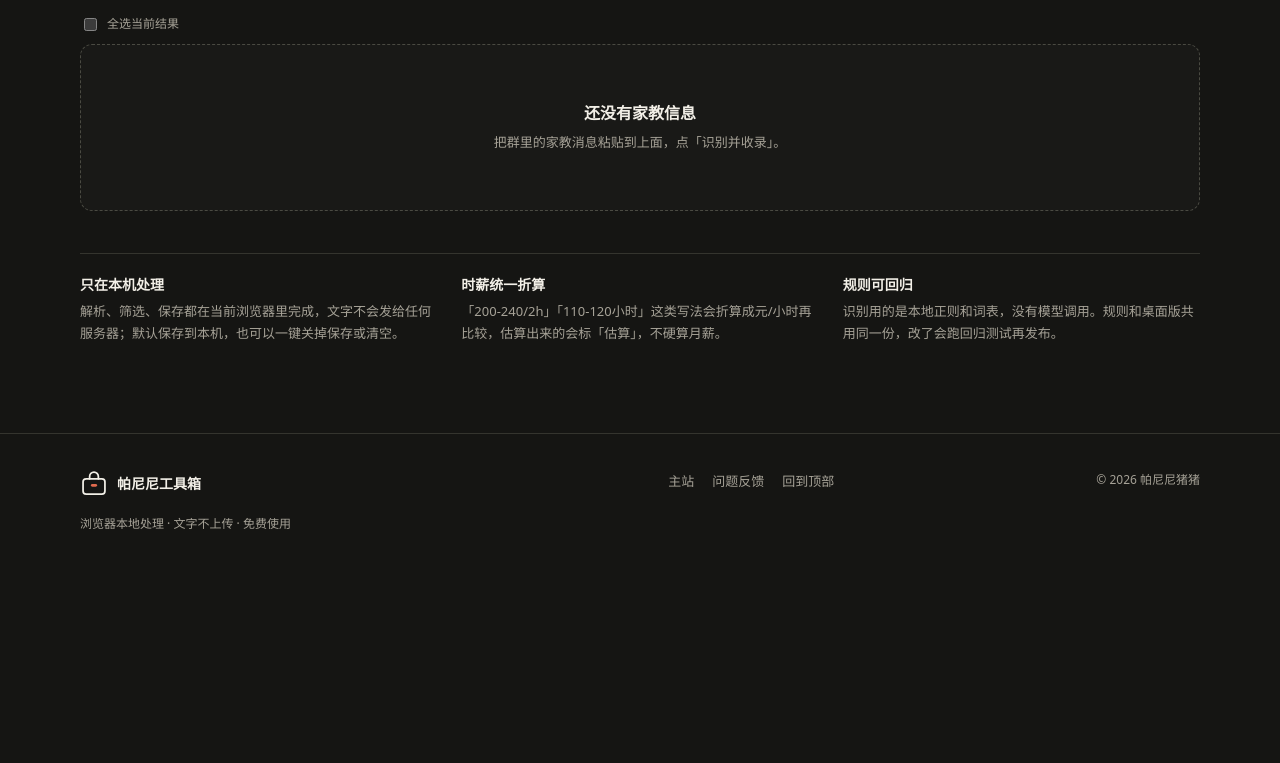
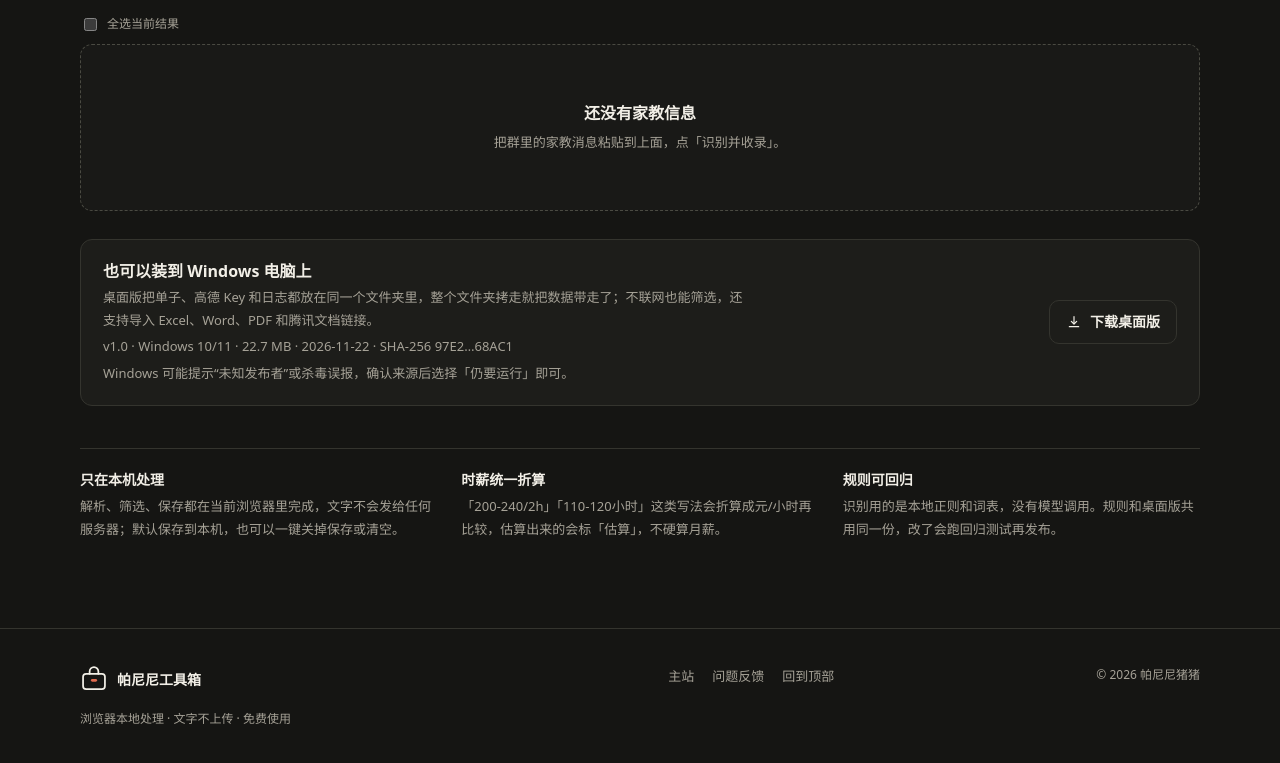
Before and after one commit to Panini-pig/tools, a plain HTML site: page tutor-filter/index.html in a window 1280 px wide. Shown: the part 823-1586 px from the top of the page. Before the commit the page ends 1400 px from the top, so only its background shows below. Drawn offline with Linux system fonts and the light colour scheme.

Commit message:
Add Windows desktop download to tutor-filter (v1.0, 22.7 MB)

```diff
--- a/tutor-filter/index.html
+++ b/tutor-filter/index.html
@@ -290,6 +290,23 @@
       </section>
     </section>
 
+    <section class="download-panel" aria-labelledby="desktop-title">
+      <div class="download-copy">
+        <h2 id="desktop-title">也可以装到 Windows 电脑上</h2>
+        <p>桌面版把单子、高德 Key 和日志都放在同一个文件夹里，整个文件夹拷走就把数据带走了；不联网也能筛选，还支持导入 Excel、Word、PDF 和腾讯文档链接。</p>
+        <p class="fineprint">v1.0 · Windows 10/11 · 22.7 MB · 2026-11-22 · SHA-256 97E2…68AC1</p>
+        <p class="fineprint">Windows 可能提示“未知发布者”或杀毒误报，确认来源后选择「仍要运行」即可。</p>
+      </div>
+      <a class="btn btn-secondary download-button" href="files/tutor-filter-windows-v1.0.zip" download="家教筛选助手-v1.0.zip">
+        <svg viewBox="0 0 24 24" fill="none" stroke="currentColor" stroke-width="1.8" stroke-linecap="round" stroke-linejoin="round" aria-hidden="true">
+          <path d="M12 4v10"></path>
+          <path d="m8 11 4 4 4-4"></path>
+          <path d="M5 19h14"></path>
+        </svg>
+        下载桌面版
+      </a>
+    </section>
+
     <section class="notes" aria-label="使用说明">
       <article>
         <h2>只在本机处理</h2>
--- a/tutor-filter/style.css
+++ b/tutor-filter/style.css
@@ -1223,6 +1223,49 @@ dialog::backdrop {
   line-height: 1.7;
 }
 
+/* ---------- 桌面版下载 ---------- */
+
+.download-panel {
+  display: flex;
+  align-items: center;
+  justify-content: space-between;
+  gap: 20px;
+  flex-wrap: wrap;
+  margin-top: 28px;
+  padding: 20px 22px;
+  border: 1px solid var(--line);
+  border-radius: var(--radius);
+  background: var(--surface);
+}
+
+.download-copy {
+  flex: 1;
+  min-width: 240px;
+}
+
+.download-copy h2 {
+  font-size: 16px;
+  font-weight: 600;
+  line-height: 1.4;
+}
+
+.download-copy p {
+  margin-top: 4px;
+  color: var(--muted);
+  font-size: 13px;
+  line-height: 1.75;
+  max-width: 640px;
+}
+
+.download-copy .fineprint {
+  font-variant-numeric: tabular-nums;
+  overflow-wrap: anywhere;
+}
+
+.download-button {
+  flex: none;
+}
+
 /* ---------- 使用说明 ---------- */
 
 .notes {
@@ -1320,6 +1363,14 @@ dialog::backdrop {
 }
 
 @media (max-width: 640px) {
+  .download-panel {
+    padding: 16px;
+  }
+
+  .download-button {
+    width: 100%;
+  }
+
   .filter-main {
     grid-template-columns: 1fr;
   }
```
Also changed, not shown: 1 other file.
